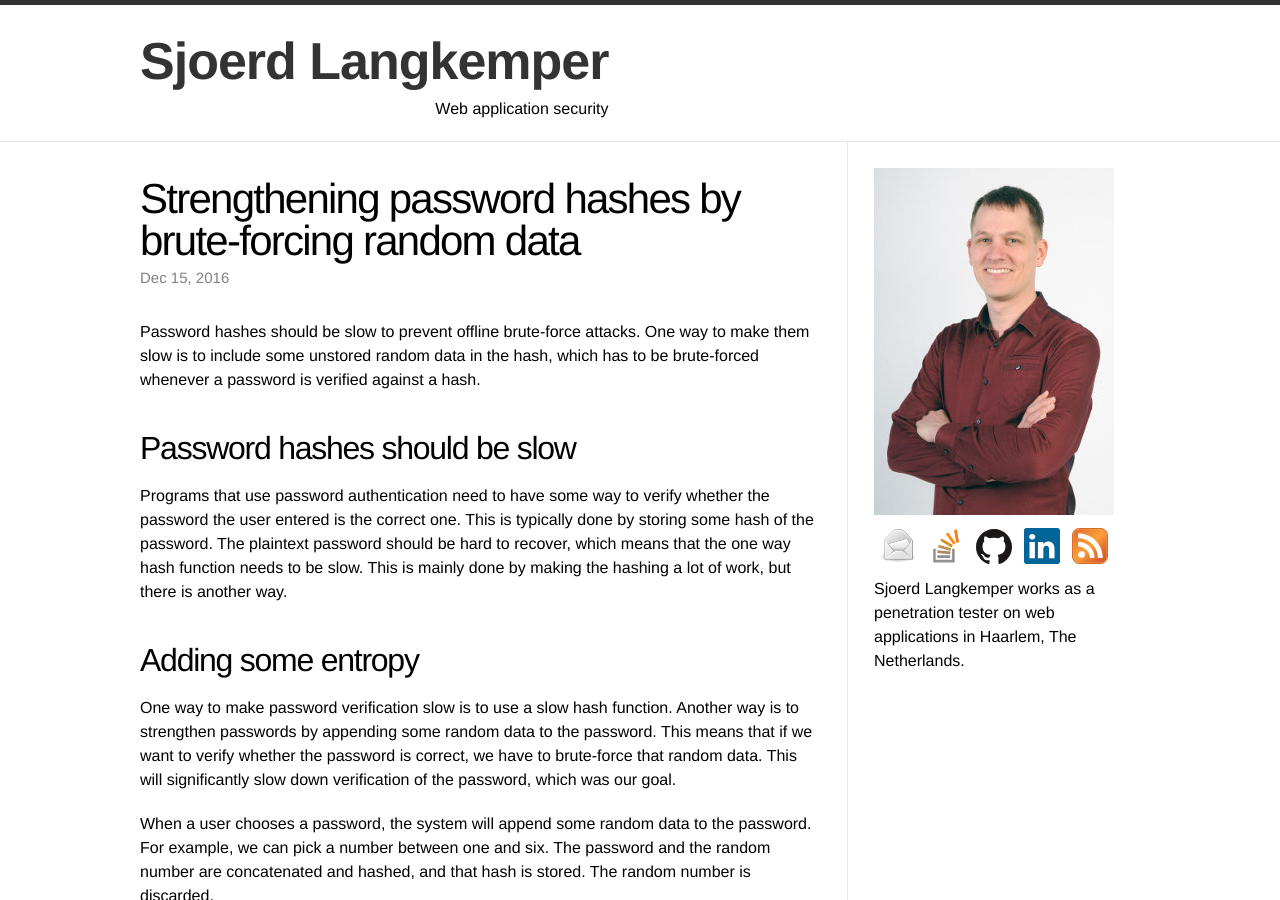
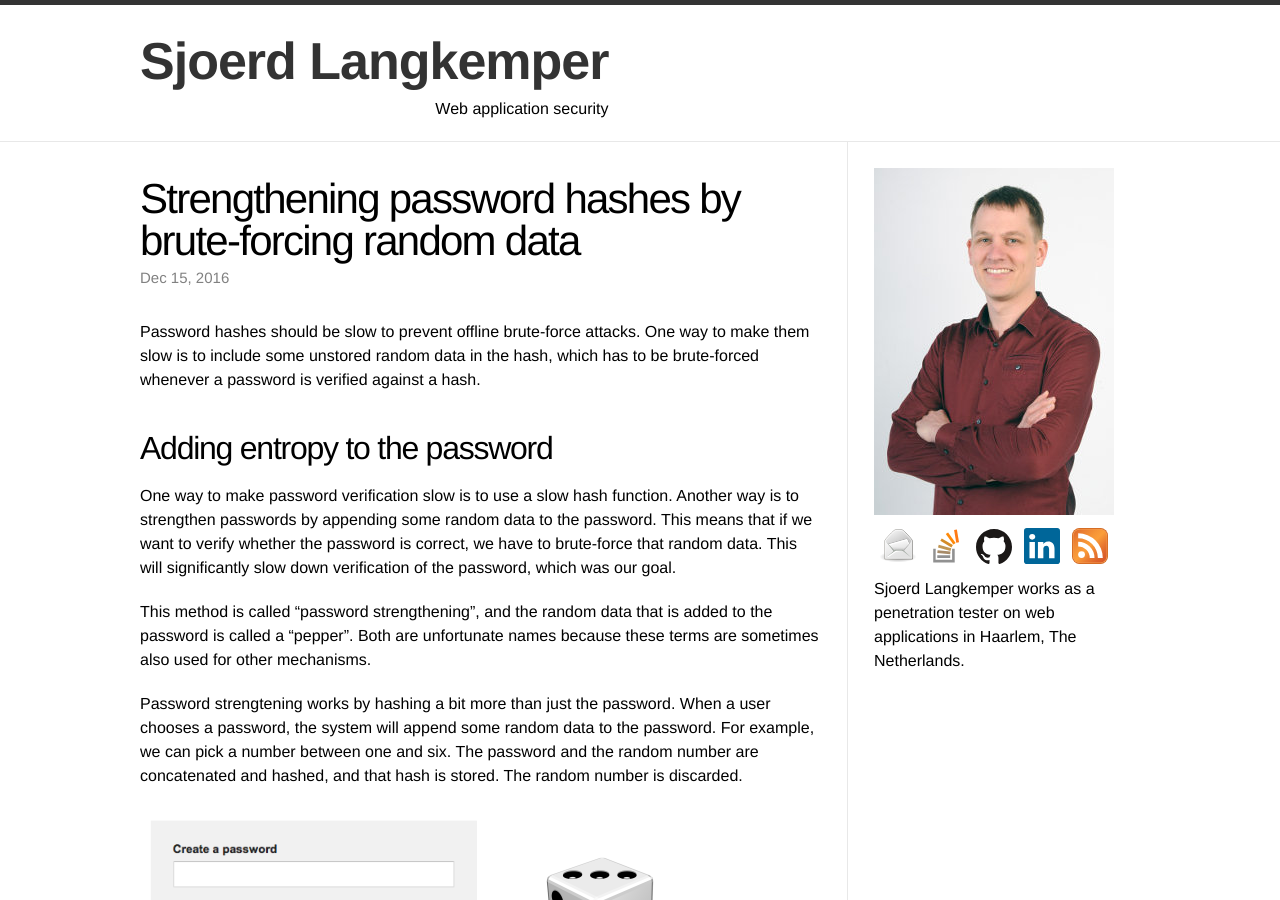
Before and after one commit to Sjord/Sjord.github.io, a Jekyll site: the page built from _posts/2016-12-09-using-secret-salts-in-password-hashes.md, in a window 1280 px wide and 900 px high. Built offline with Jekyll 4.4.1, drawn with Linux system fonts in a browser that asks for light colours.

Commit message:
Remove double intro, add something about naming

```diff
--- a/_posts/2016-12-09-using-secret-salts-in-password-hashes.md
+++ b/_posts/2016-12-09-using-secret-salts-in-password-hashes.md
@@ -7,15 +7,13 @@
 
 Password hashes should be slow to prevent offline brute-force attacks. One way to make them slow is to include some unstored random data in the hash, which has to be brute-forced whenever a password is verified against a hash.
 
-## Password hashes should be slow
-
-Programs that use password authentication need to have some way to verify whether the password the user entered is the correct one. This is typically done by storing some hash of the password. The plaintext password should be hard to recover, which means that the one way hash function needs to be slow. This is mainly done by making the hashing a lot of work, but there is another way.
-
-## Adding some entropy
+## Adding entropy to the password
 
 One way to make password verification slow is to use a slow hash function. Another way is to strengthen passwords by appending some random data to the password. This means that if we want to verify whether the password is correct, we have to brute-force that random data. This will significantly slow down verification of the password, which was our goal.
 
-When a user chooses a password, the system will append some random data to the password. For example, we can pick a number between one and six. The password and the random number are concatenated and hashed, and that hash is stored. The random number is discarded.
+This method is called "password strengthening", and the random data that is added to the password is called a "pepper". Both are unfortunate names because these terms are sometimes also used for other mechanisms.
+
+Password strengtening works by hashing a bit more than just the password. When a user chooses a password, the system will append some random data to the password. For example, we can pick a number between one and six. The password and the random number are concatenated and hashed, and that hash is stored. The random number is discarded.
 
 ![The password and random data are hashed](/images/secret-salt-save-password.png)
 
```
